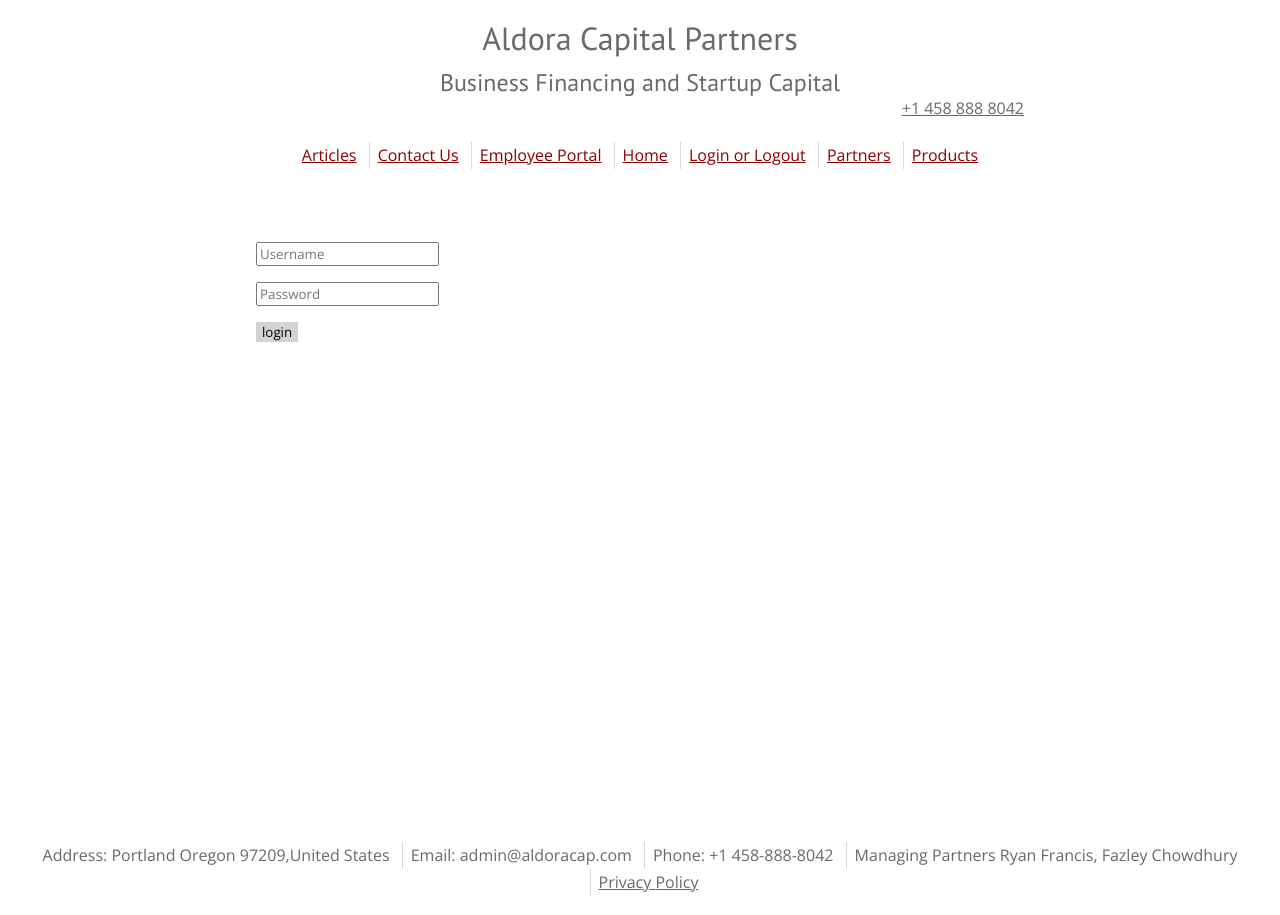
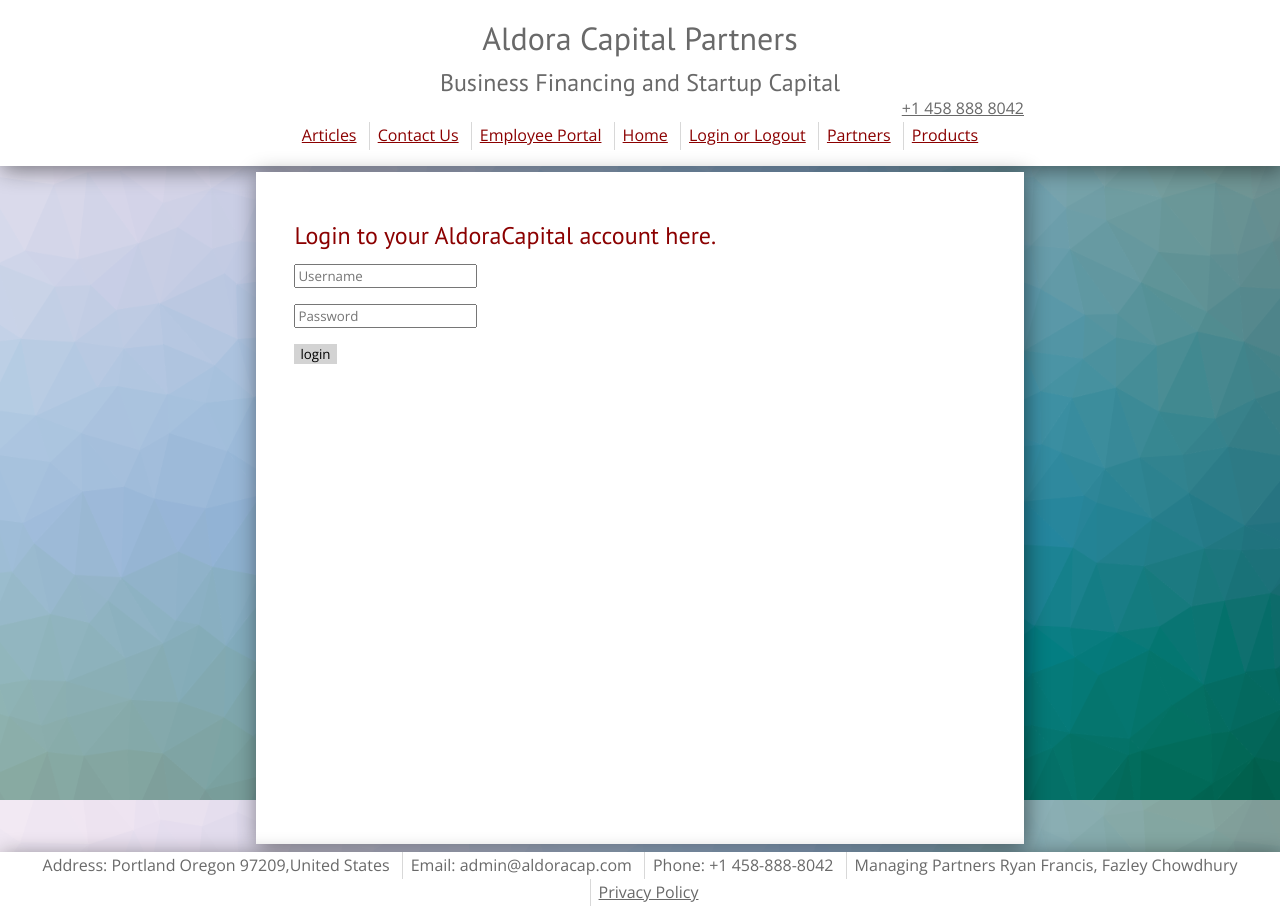
Before and after one commit to zaochamb/Wobsite, a Flask app: page /login in a window 1280 px wide. Run offline with Flask 2, Linux system fonts and the light colour scheme.

Commit message:
major changes to looks

```diff
--- a/login_system/login_tools.py
+++ b/login_system/login_tools.py
@@ -59,7 +59,7 @@ def login_url(request, session):
         reset_attempts(request)
     try:
         if (attempts > 5) and (last_time < 30):
-            return(render_template('wait_page.html', wait_time = 30))
+            return(render_template('login_system/wait_page.html', wait_time = 30))
 
         user_name = clean_username(user_name)
         login(user_name, password)
--- a/static/fonts_and_colors011.css
+++ b/static/fonts_and_colors011.css
@@ -4,6 +4,8 @@
 * {
     font-family: 'Open Sans', sans-serif !important;
 }
+
+
 
 h1, h2, h3, h4, h5, h6 {
     font-family: 'PT Sans', sans-serif !important;
@@ -14,7 +16,14 @@ p, a, li, ul{
     font-family: 'Open Sans', sans-serif !important;
     color: inherit;
     line-height: 1.7;
+    padding-top:0;
 }
+
+#content{
+    background-color:white;
+    box-shadow: 2px 4px 21px 0px rgba(0,0,0,0.48);
+}
+
 
 #content a{
     text-decoration: none;
@@ -22,14 +31,22 @@ p, a, li, ul{
 header, footer {
     background-color: white;
     color: dimgray;
+    box-shadow: 2px 4px 21px 0px rgba(0,0,0,0.48);
 
 }
 
-#content {
-    background: white;
+body {
+    background-image: url("backgrounds/download.png");
+    background-size: 200vw 100vh;
+    background-repeat: no-repeat;
+    background-attachment: fixed;
     color: dimgrey;
 }
-
+@media (min-width: 25cm) {
+    body {
+        background-size: 100vw 100vh;
+    }
+}
 #content h1,#content h2,#content h3,#content h4,#content h5,#content h6 {
     color: darkred;
 }
@@ -37,12 +54,19 @@ header, footer {
 
 h1{
     font-size:xx-large;
+    padding-top: 2em;
 }
 h2{
     font-size:x-large;
+    padding-top: 1.5em;
 }
 h3{
     font-size:large;
+    padding-top: 1.4em;
+}
+
+h4, h5, h6{
+    padding:1em;
 }
 
 .nav {
@@ -55,9 +79,6 @@ footer li+li, .nav li+li {
     border-collapse: collapse;
 }
 
-body{
-    background: white;
-}
 
 #button {
   border: none;
--- a/static/positions_002.css
+++ b/static/positions_002.css
@@ -1,15 +1,19 @@
 #content {
-    padding-top:3%;
+    margin-top:.5%;
+    margin-bottom:1vh;
+    padding: 1em;
     padding-bottom:60vh;
-    margin-left:3%;
-    margin-right:3%;
+    margin-left:0%;
+    margin-right:0%;
 }
 
 
-@media (min-width: 25cm) {
+@media (min-width: 30cm) {
     #content {
     margin-left:20%;
     margin-right:20%;
+    padding-left:3%;
+    padding-right:3%;
     }
 
     header a{
@@ -18,6 +22,11 @@
     }
 }
 
+
+
+header{
+    padding-bottom:1em;
+}
 header h1, header h2, header h3 {
     padding-top: .7em;
     text-align:center;
@@ -30,21 +39,27 @@ header a{
 }
 
 footer, .nav {
-    padding: 1em  ;
     text-align:center;
     list-style:none;
-    margin: .2em .4em;
 }
+
+footer{
+    margin-bottom:0;
+    padding-left:0;
+    padding-right:0;
+}
+
+
 
 footer li, .nav li{
     display: inline-block;
     padding: 0 0;
-    text-decoration:  none;
 }
 
 footer li+li, .nav li+li {
     margin-left: .5em;
     padding-left: .5em;
+    white-space: nowrap;
 }
 
 .showme{
--- a/templates/layout.html
+++ b/templates/layout.html
@@ -28,9 +28,8 @@
 <h1> Aldora Capital Partners</h1>
 <h2> Business Financing and Startup Capital</h2>
 <a href="tel:14588888042 "> +1 458 888 8042 </a>
-</header>
 
-
+<div>
 <ul class="nav">
     <li><a href="/articles">Articles</a></li>
     <li><a href="/contact">Contact Us</a></li>
@@ -41,6 +40,11 @@
     <li><a href="/products">Products</a></li>
 
 </ul>
+</div>
+</header>
+
+
+
 <div id='content'>
 {% block content %}{% endblock %}
 </div>
--- a/templates/login_system/login.html
+++ b/templates/login_system/login.html
@@ -1,6 +1,10 @@
 {% extends "layout.html" %}
 
 {% block content %}
+
+<h2>
+    Login to your AldoraCapital account here.
+</h2>
 
 <form action="/login" method="post">
       <br>
```
Also changed, not shown: login_system/login.py (line endings or trailing spaces), static/backgrounds/download.png (added), static/backgrounds/what-the-hex.png (deleted).
